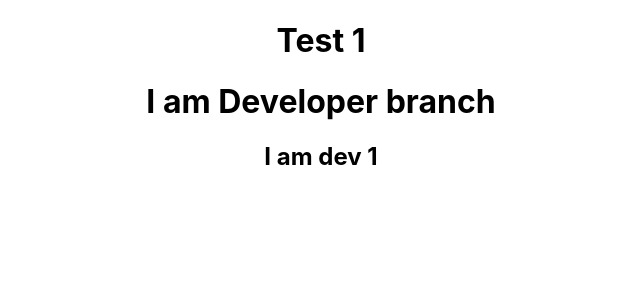
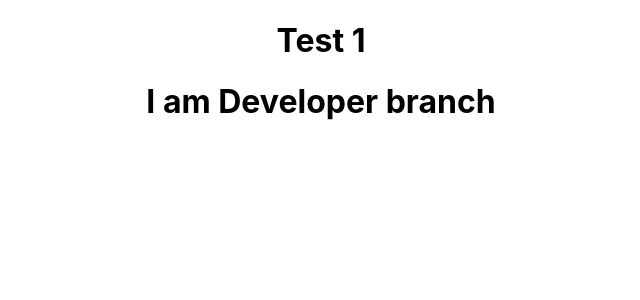
Before and after one commit to YogeshwaranTR/makaley, a React (Create React App) app: page / in a window 1280 px wide. Shown: the top 300 px of the page, without its empty margins (319-959 px from the left). Built offline with nearby package versions, Linux system fonts and the light colour scheme.

Commit message:
Revert "I am form dev1"
This reverts commit dd4637b525302631ef180cc90a45103c825d49a4.

```diff
--- a/src/App.js
+++ b/src/App.js
@@ -5,7 +5,6 @@ function App() {
     <div className="App">
       <h1>Test 1</h1>
       <h1> I am Developer branch </h1>
-      <h2> I am dev 1</h2>
     </div>
   );
 }
```
